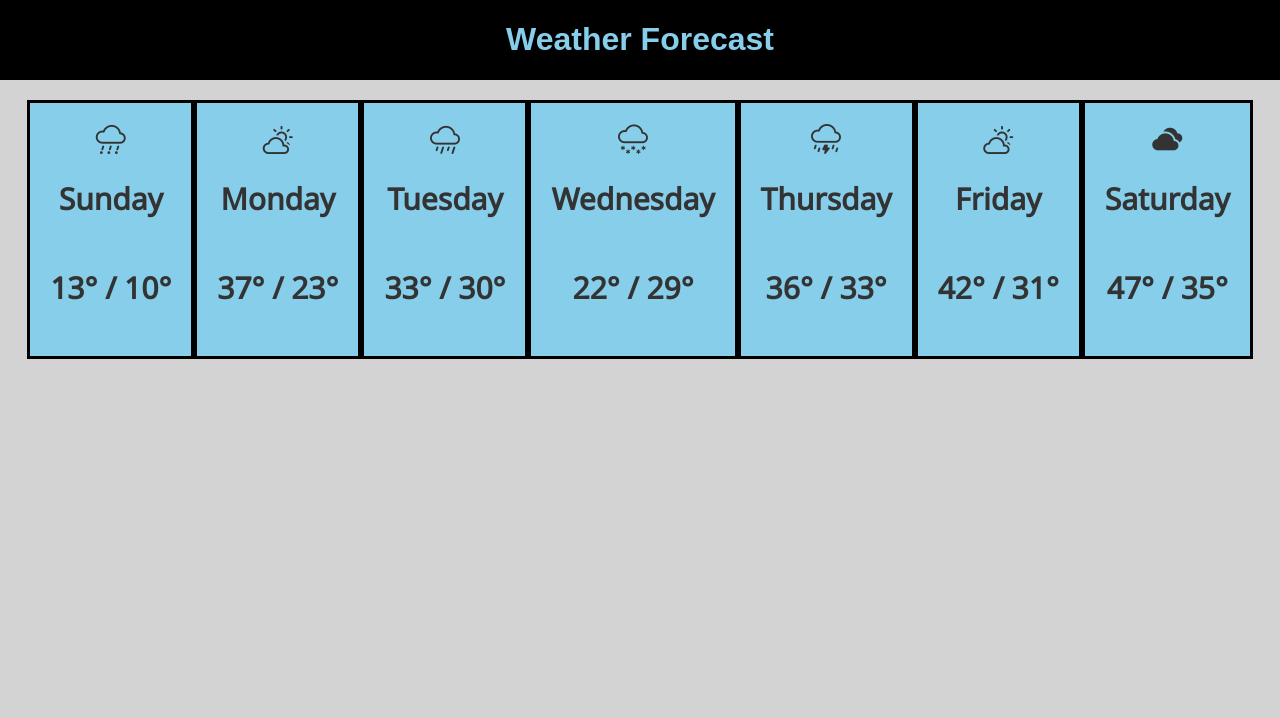
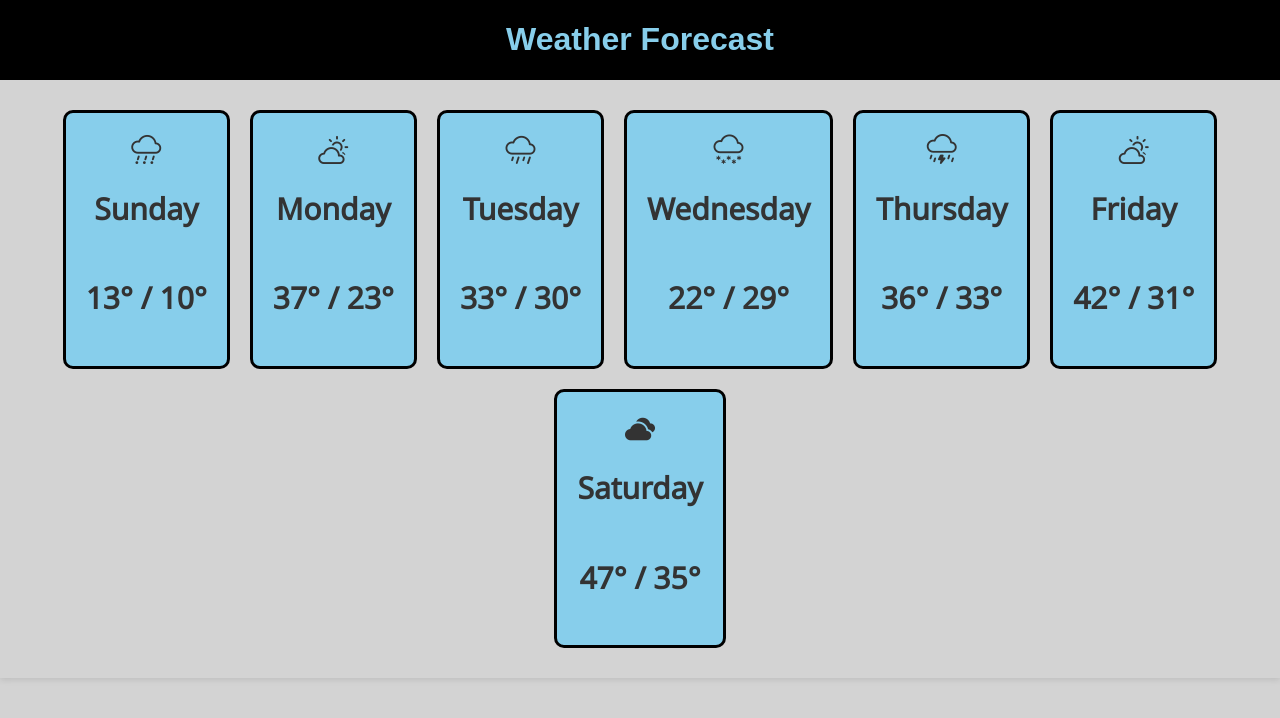
Before and after one commit to BigboiKesha/WeatherWebsite, a website: page src/index.html in a window 1280 px wide. Drawn offline with nearby package versions, Linux system fonts and the light colour scheme.

Commit message:
final
final

```diff
--- a/src/index.html
+++ b/src/index.html
@@ -20,6 +20,7 @@
     </div>
 
     <main>
+      <div class="container">
         <div class="box">
           <div class="box-item">
             <i class="bi bi-cloud-hail"></i>
@@ -57,6 +58,7 @@
             <p>47° / 35°</p>
           </div>
         </div>
+      </div>
     </main>
   </body>
 </html>
--- a/src/main.css
+++ b/src/main.css
@@ -30,12 +30,19 @@ body {
   font-family: Arial, sans-serif;
 }
 
+.box-container {
+  background-color: #576471;
+  padding: 40px 20px;
+}
+
 .box {
   display: flex;
   flex-wrap: wrap;
   justify-content: center;
   background-color: lightgray;
-  padding: 20px;
+  gap: 20px;
+  padding: 30px;
+  box-shadow: 0px 2px 6px rgba(0, 0, 0, 0.1);
 }
 .box-item {
   background-color: skyblue;
@@ -46,6 +53,7 @@ body {
   align-items: center;
   text-align: center;
   font-size: 100px;
+  border-radius: 10px;
 }
 .box i {
   font-size: 30px;
@@ -64,7 +72,7 @@ body {
   text-align: center;
 }
 
-@media (max-width: 1000px) {
+@media (max-width: 800px) {
   .box {
     flex-direction: column;
   }
```
Lines whose indentation alone changed are shown as unchanged.
